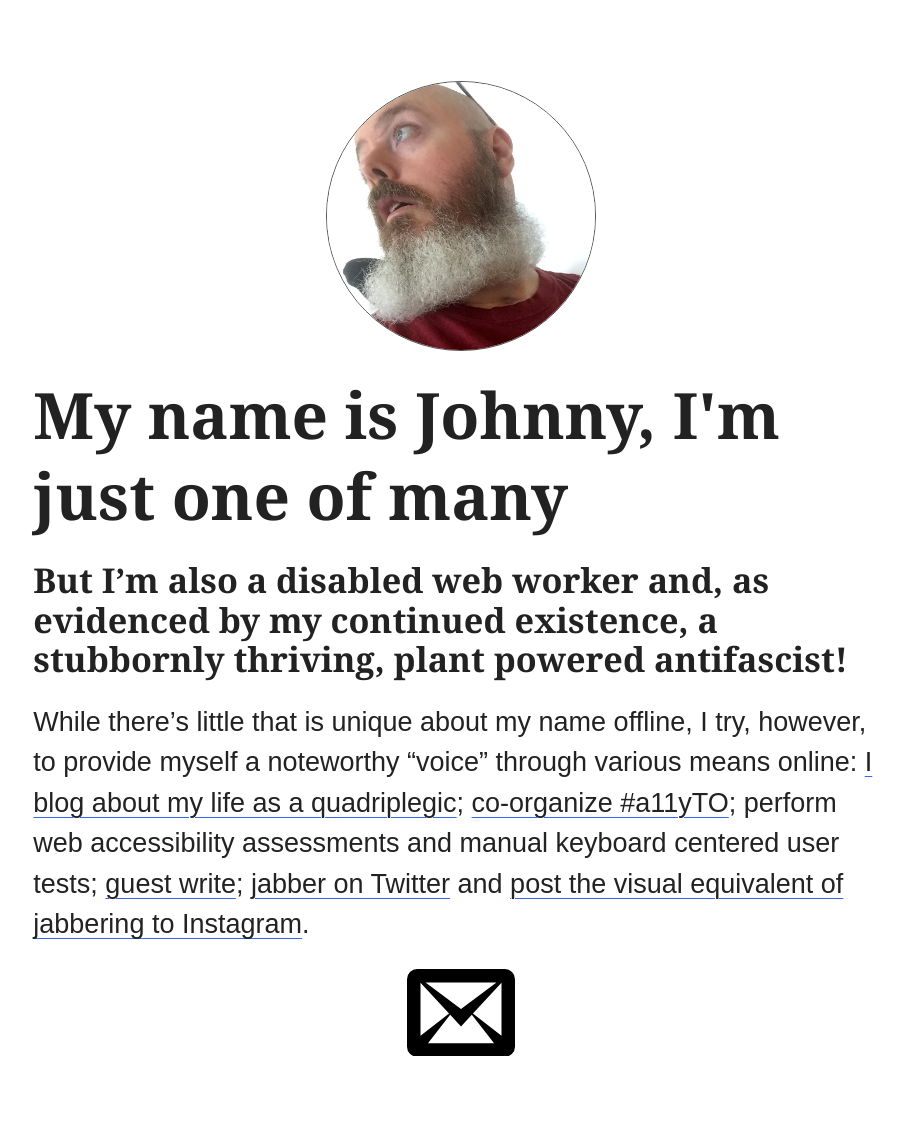
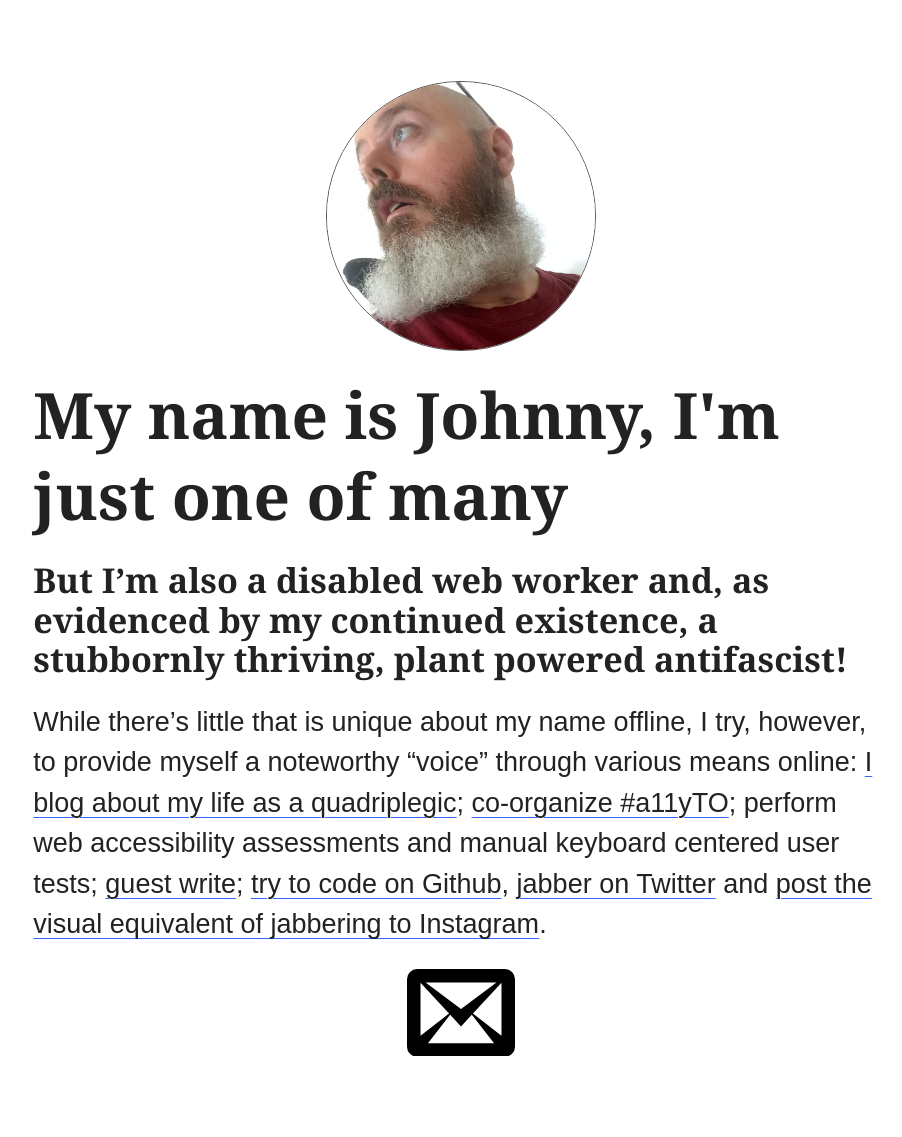
Before and after one commit to abledaccess/johnnydaux.org, a Jekyll site: the page built from index.md, in a window 1280 px wide. Shown: the whole page, without its empty margins (179-1081 px from the left). Built offline with Jekyll 4.4.1, drawn with Linux system fonts in a browser that asks for light colours.

Commit message:
Update copy

```diff
--- a/index.md
+++ b/index.md
@@ -9,4 +9,4 @@
 
 <p class="intro">{{ site.description }}</p>
 
-While there's little that is unique about my name offline, I try, however, to provide myself a noteworthy "voice" through various means online: [I blog about my life as a quadriplegic](https://abledaccess.com); [co-organize #a11yTO](http://a11yto.com); perform web accessibility assessments and manual keyboard centered user tests; [guest write](http://simplyaccessible.com/article/being-disabled-can-be-lame/); [jabber on Twitter](https://twitter.com/abledaccess) and [post the visual equivalent of jabbering to Instagram](https://instagram.com/abledaccess).
+While there's little that is unique about my name offline, I try, however, to provide myself a noteworthy "voice" through various means online: [I blog about my life as a quadriplegic](https://abledaccess.com); [co-organize #a11yTO](http://a11yto.com); perform web accessibility assessments and manual keyboard centered user tests; [guest write](http://simplyaccessible.com/article/being-disabled-can-be-lame/); [try to code on Github](https://github.com/abledaccess/), [jabber on Twitter](https://twitter.com/abledaccess) and [post the visual equivalent of jabbering to Instagram](https://instagram.com/abledaccess).
```
